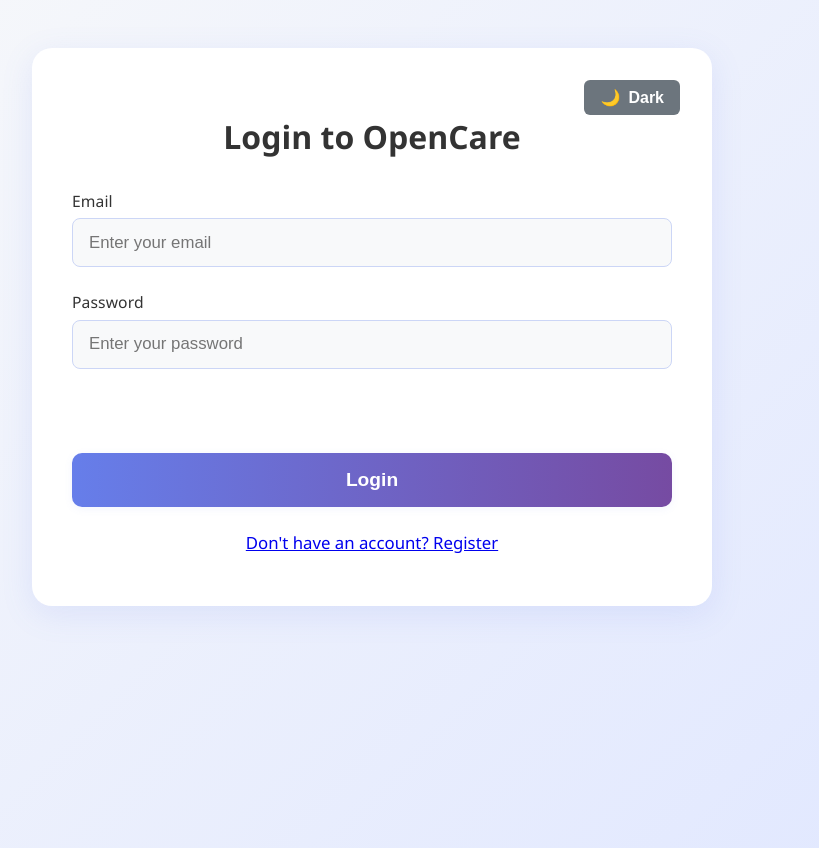
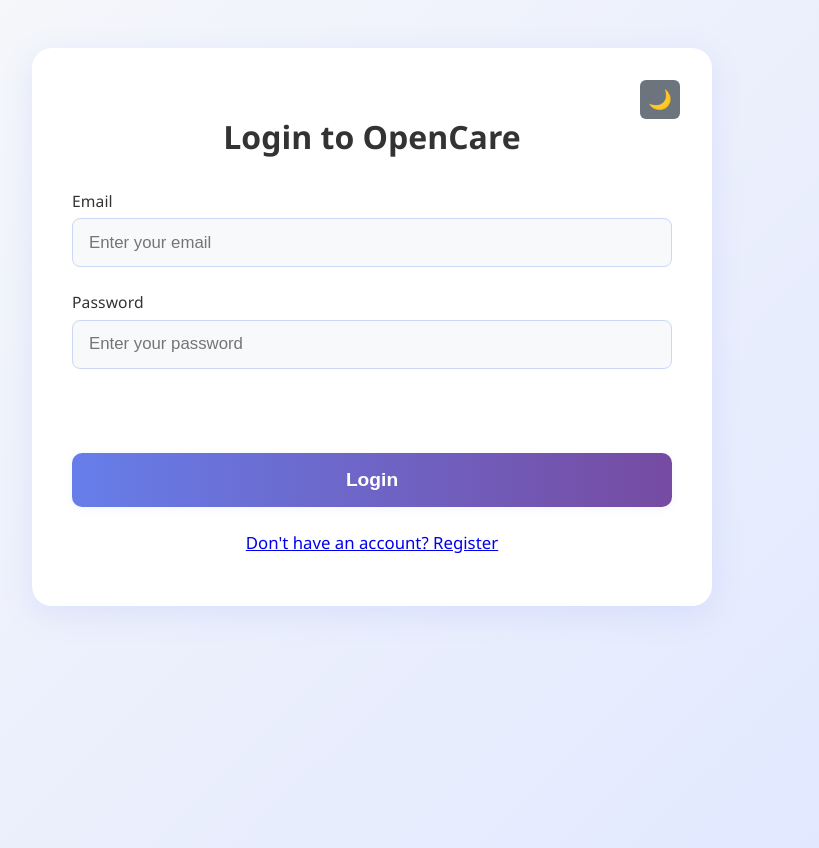
Before and after one commit to eyelabsai/HealthSummaryGPT, a website: page public/login.html in a window 1280 px wide. Shown: the whole page, without its empty margins (268-1087 px from the left). Drawn offline with Linux system fonts and the light colour scheme.

Commit message:
Update dark mode toggle to show only icons
- Remove 'Dark' and 'Light' text from all dark mode toggles
- Show only 🌙 and ☀️ icons for cleaner UI
- Updated all pages: index, new-visit, visit-detail, login, profile
- Increased icon size slightly for better visibility

```diff
--- a/public/login.html
+++ b/public/login.html
@@ -393,10 +393,9 @@
 <body>
   <div class="container">
     <div style="position: absolute; top: 2rem; right: 2rem;">
-      <button id="darkModeToggle" style="background:#6c757d; color:#fff; border:none; border-radius:6px; padding:0.5rem 1rem; font-size:1rem; font-weight:600; cursor:pointer; display:flex; align-items:center; gap:0.5rem; transition:background 0.2s ease;">
-        <span id="darkModeIcon">🌙</span>
-        <span id="darkModeText">Dark</span>
-      </button>
+                  <button id="darkModeToggle" style="background:#6c757d; color:#fff; border:none; border-radius:6px; padding:0.5rem; font-size:1.2rem; cursor:pointer; display:flex; align-items:center; transition:background 0.2s ease;">
+                <span id="darkModeIcon">🌙</span>
+            </button>
     </div>
     <h2 id="formTitle">Login to OpenCare</h2>
 
@@ -1157,7 +1156,6 @@
     // Dark mode toggle logic
     const darkModeToggle = document.getElementById('darkModeToggle');
     const darkModeIcon = document.getElementById('darkModeIcon');
-    const darkModeText = document.getElementById('darkModeText');
 
     // Check for saved theme preference or default to light mode
     const currentTheme = localStorage.getItem('theme') || 'light';
@@ -1167,11 +1165,9 @@
     function updateDarkModeButton(theme) {
       if (theme === 'dark') {
         darkModeIcon.textContent = '☀️';
-        darkModeText.textContent = 'Light';
         darkModeToggle.style.background = '#f59e0b';
       } else {
         darkModeIcon.textContent = '🌙';
-        darkModeText.textContent = 'Dark';
         darkModeToggle.style.background = '#6c757d';
       }
     }
```
Also changed, not shown: public/index.html (+1 -5 lines), public/new-visit.html (+0 -4 lines), public/profile.html (+3 -7 lines), public/visit-detail.html (+1 -5 lines).
